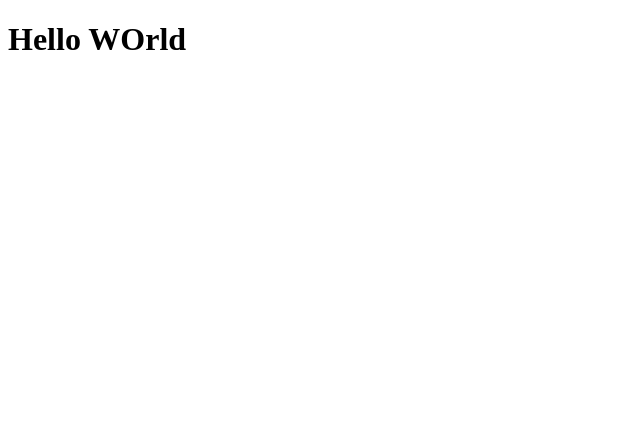
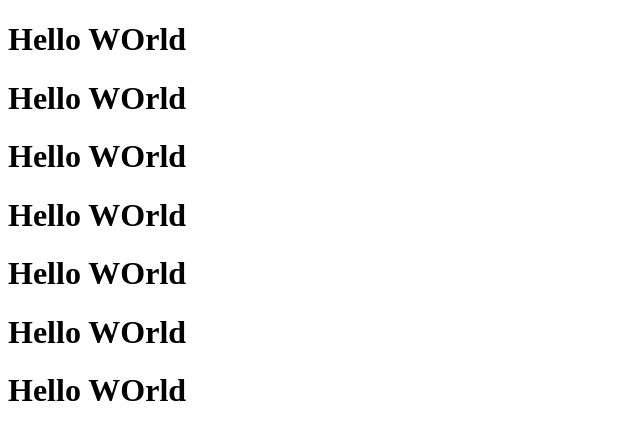
Before and after one commit to kaifsheikh/care-management-system, a plain HTML site: page about.html in a window 1280 px wide. Shown: the whole page, without its empty margins (0-640 px from the left). Drawn offline with Linux system fonts and the light colour scheme.

Commit message:
Fourth Commit

```diff
--- a/about.html
+++ b/about.html
@@ -7,5 +7,12 @@
 </head>
 <body>
     <h1>Hello WOrld</h1>
+    <h1>Hello WOrld</h1>
+    <h1>Hello WOrld</h1>
+    <h1>Hello WOrld</h1>
+    <h1>Hello WOrld</h1>
+    <h1>Hello WOrld</h1>
+    <h1>Hello WOrld</h1>
+
 </body>
 </html>
```
